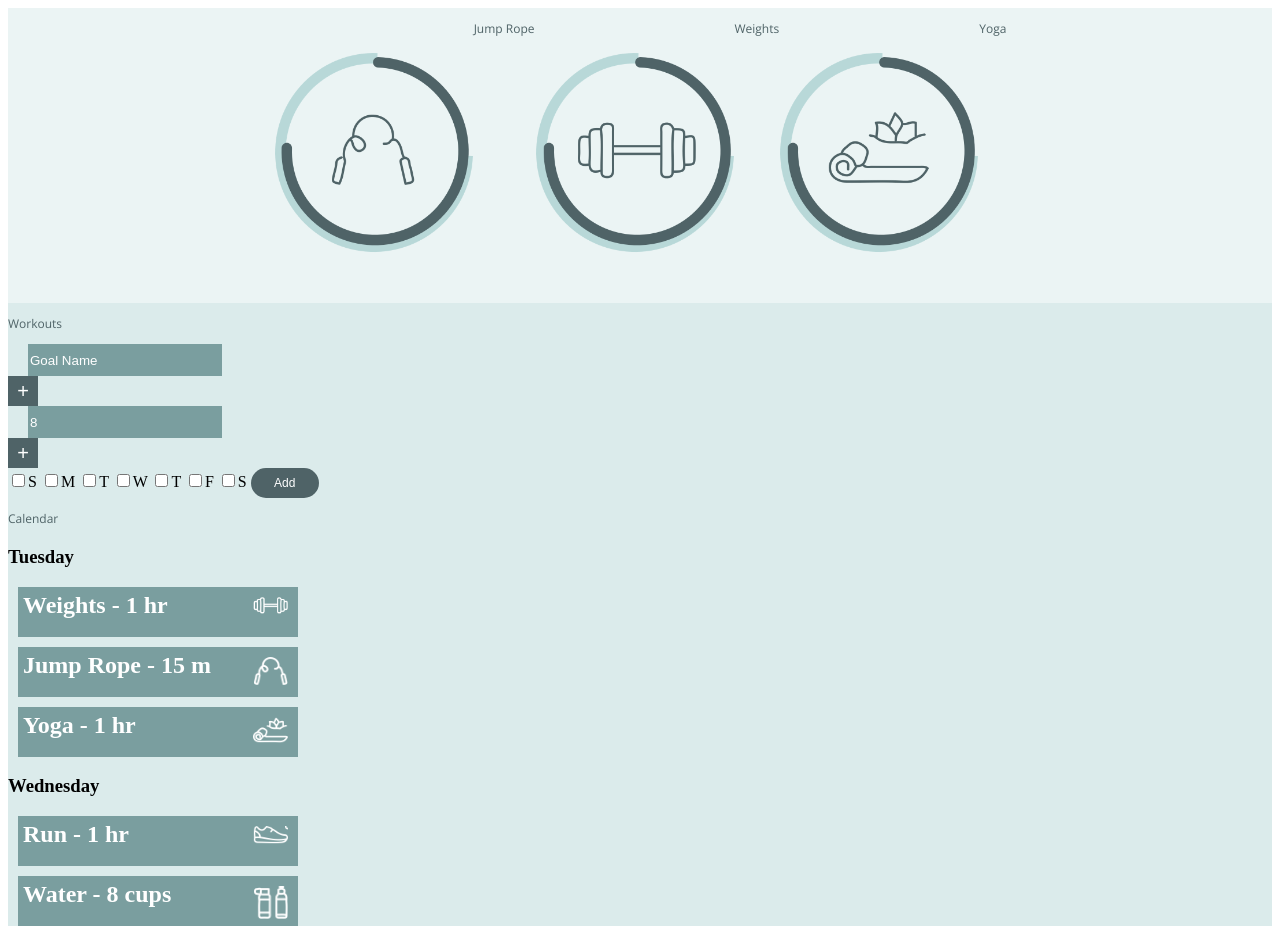
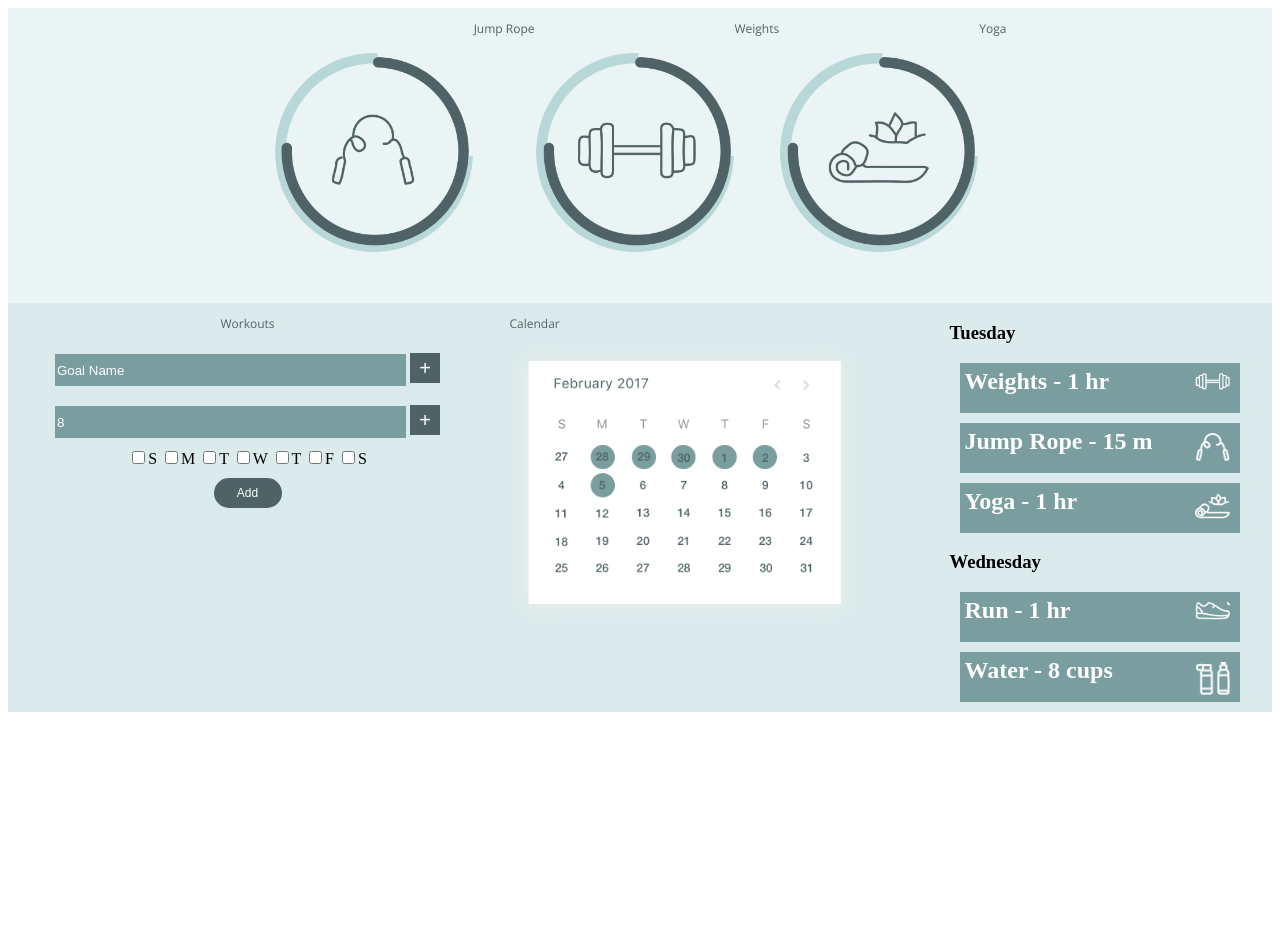
Before and after one commit to jksmall0631/fitness-app, a plain HTML site: page index.html in a window 1280 px wide. Shown: the part 113-1049 px from the top of the page. After the commit the page ends 833 px from the top, so only its background shows below. Drawn offline with nearby package versions, Linux system fonts and the light colour scheme.

Commit message:
modify three sections

```diff
--- a/index.html
+++ b/index.html
@@ -20,8 +20,7 @@
         <div class='status yoga'></div>
         <p>Yoga</p>
       </div>
-      <div class='workout-btn-container'>
-      </div>
+      <div class='three-section'>
         <div class='workouts-container' >
           <p>Workouts</p>
           <input class='goal-input' placeholder='Goal Name'/>
@@ -41,6 +40,7 @@
         </div>
         <div class='calendar-container'>
           <p>Calendar</p>
+          <img src="calendar.png">
         </div>
         <div class='todays-workouts-container'>
         </div>
@@ -69,5 +69,6 @@
           </div>
         </div>
       </div>
+    </div>
   </body>
 </html>
--- a/main.css
+++ b/main.css
@@ -52,14 +52,23 @@ p {
   margin-top: 45px;
 }
 
+.three-section {
+  display: flex;
+  justify-content: space-around;
+}
+
+.workouts-container {
+  text-align: center;
+}
+
 .goal-input, .add-hours-input {
-  display: block;
+  margin: 10px 0;
+  display: inline-block;
   border: none;
   height: 30px;
-  width: 15%;
+  width: 80%;
   background-color: #7A9E9F;
   color: white;
-  margin-left: 20px;
 }
 
 ::-webkit-input-placeholder {
@@ -74,7 +83,7 @@ p {
   color: white;
   font-size: 20px;
   font-weight: 100;
-  display: inline;
+  display: inline-block;
 }
 
 .add-btn {
@@ -86,6 +95,8 @@ p {
   font-size: 12px;
   font-weight: lighter;
   border-radius: 20px;
+  display: block;
+  margin: 10px auto;
 }
 
 input[type="checkbox"] + label:before {
@@ -95,6 +106,10 @@ input[type="checkbox"] + label:before {
 
 .weekly-workouts-container {
   width: 300px;
+}
+
+.calendar-container img {
+  width: 350px;
 }
 
 .weekly {
```
Lines whose indentation alone changed are shown as unchanged.
